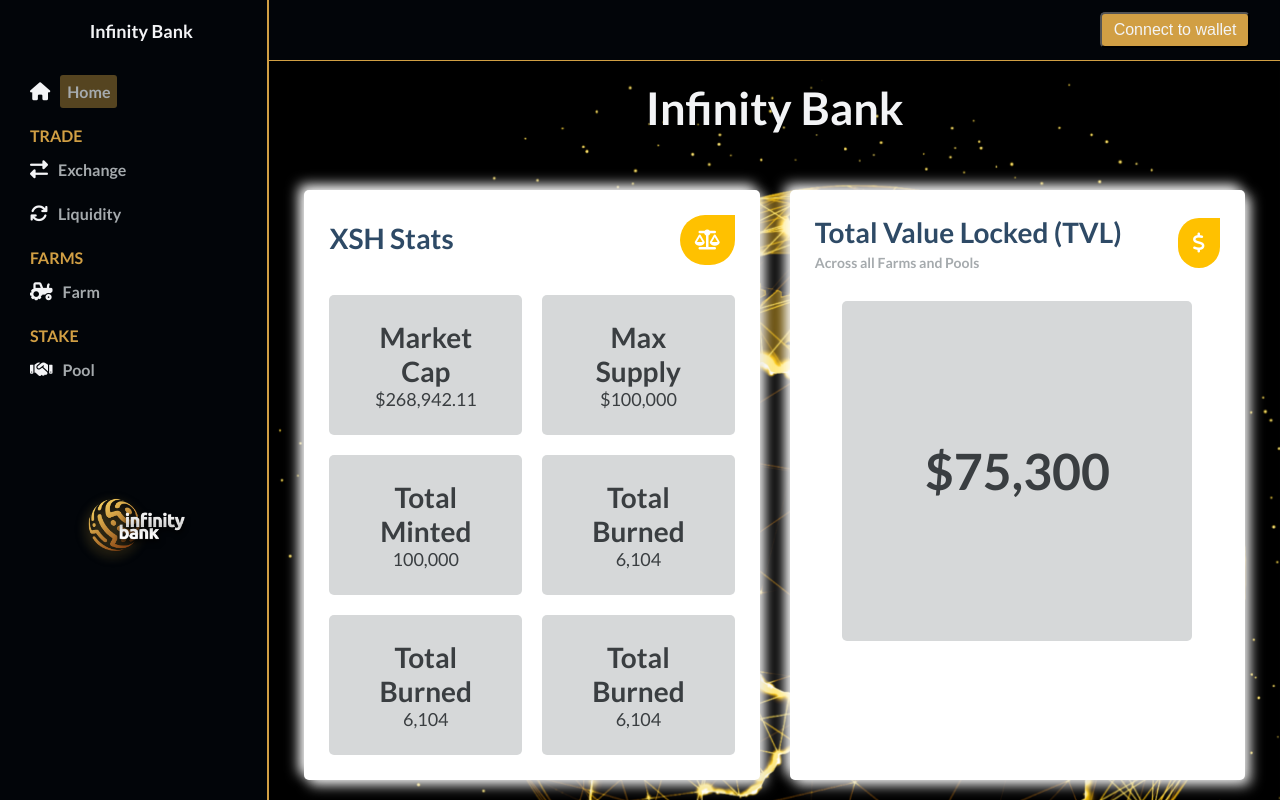
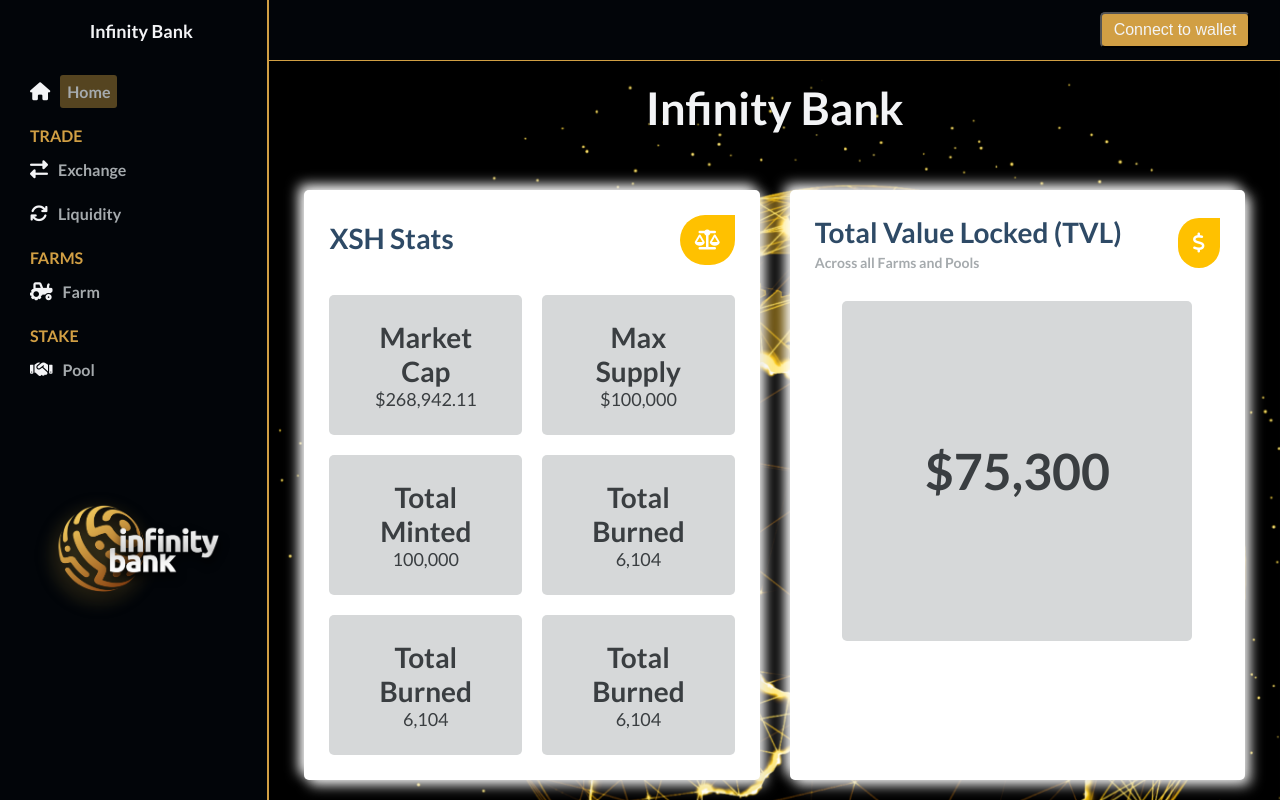
Before and after one commit to RogerioJunior/project-ex-bank, a React (Create React App) app: page / in a window 1280 px wide. Built offline with nearby package versions, Linux system fonts and the light colour scheme.

Commit message:
logo img

```diff
--- a/src/components/Sidebar/styles.css
+++ b/src/components/Sidebar/styles.css
@@ -89,7 +89,7 @@
   }
 
   .sidebar__footer > div > img {
-    width: 120px;
+    width: 200px;
     object-fit: contain;
   }
 
```
